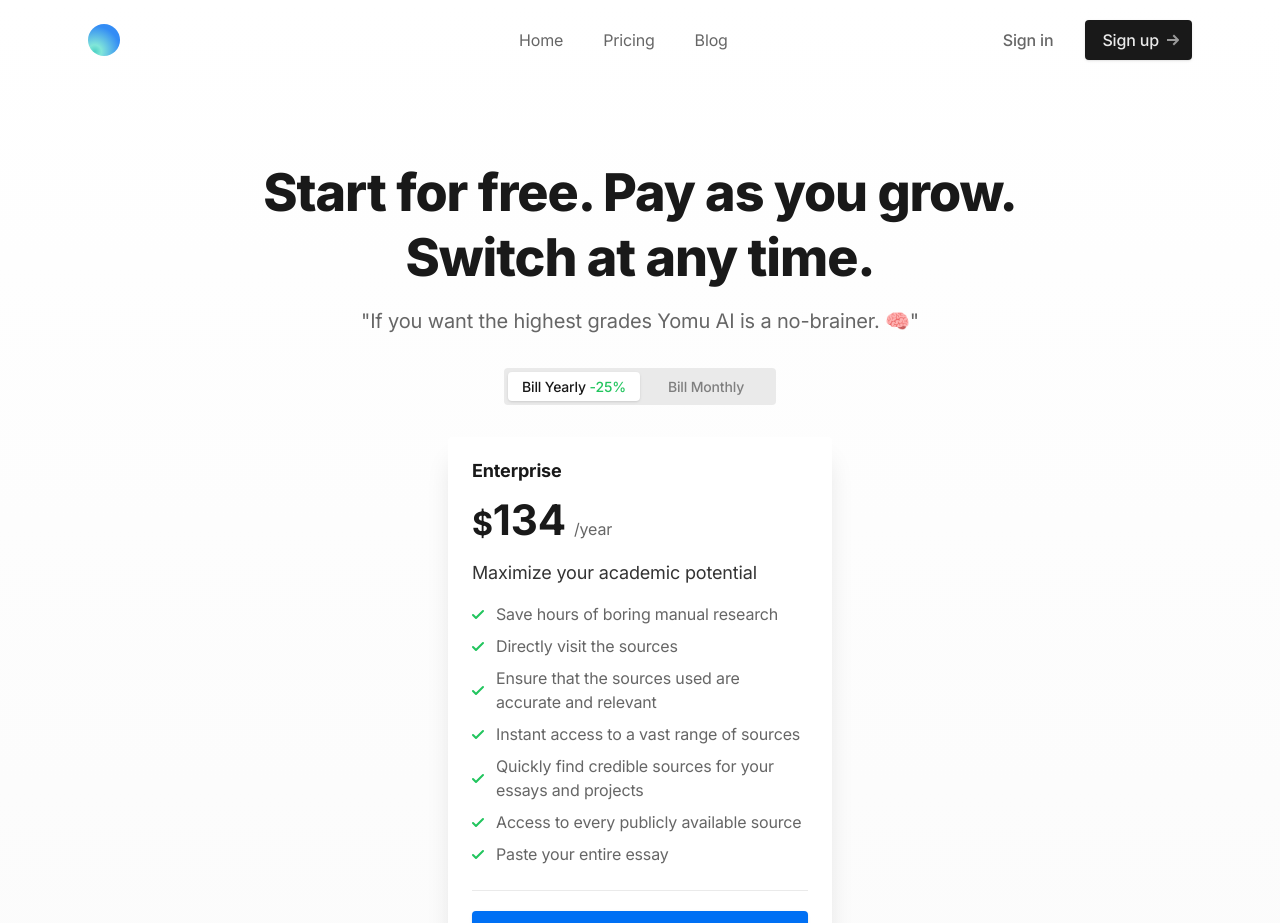
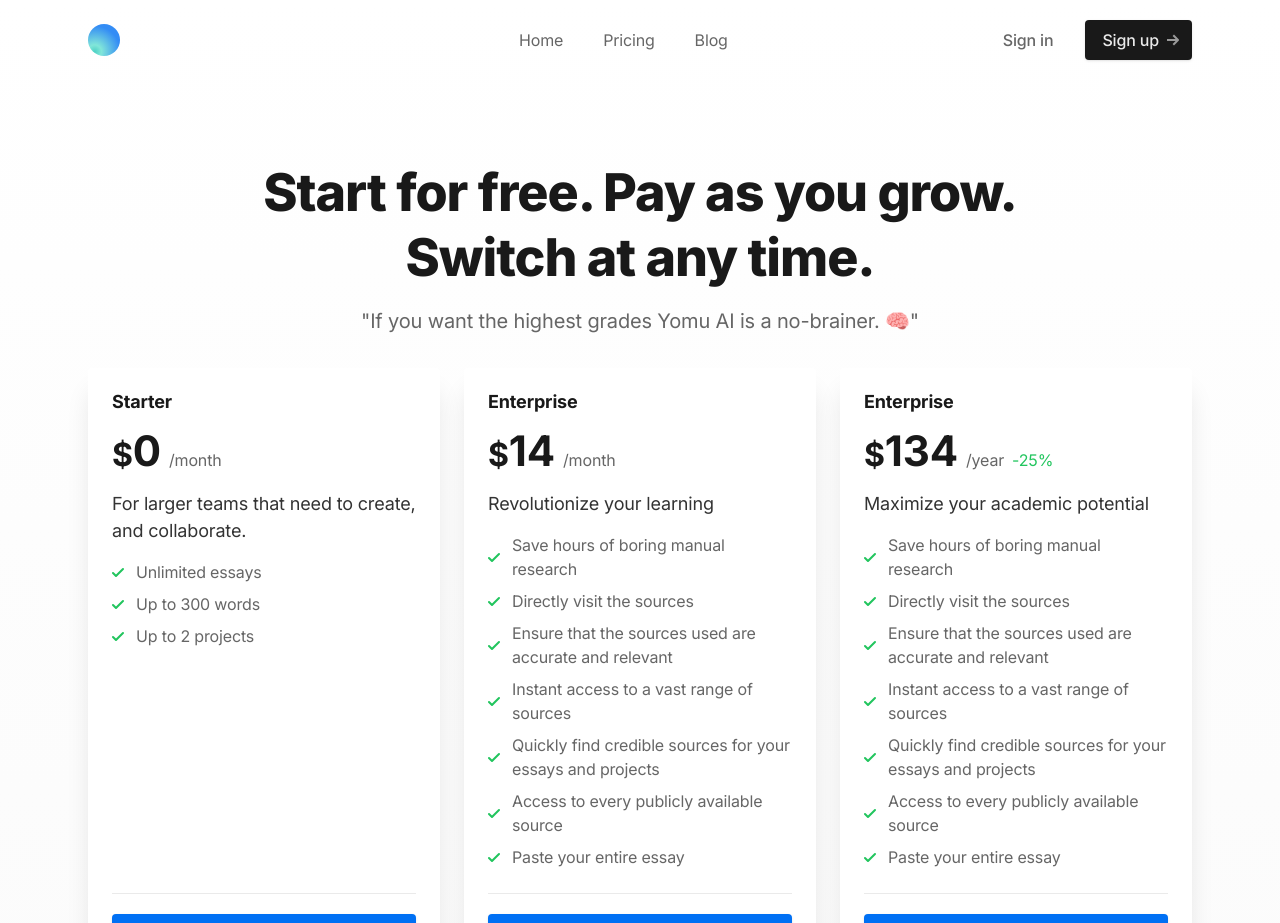
Before and after one commit to WB-15/Yomu-AI-Writer, a Next.js app: page /pricing in a window 1280 px wide. Shown: the top 923 px of the page. Built offline with nearby package versions, Linux system fonts and the light colour scheme.

Commit message:
chore: update price page

```diff
--- a/components/pricing-tables.tsx
+++ b/components/pricing-tables.tsx
@@ -26,7 +26,7 @@ export default function PricingTables() {
           {/* Pricing tables */}
           <div>
             {/* Pricing toggle */}
-            <div
+            {/* <div
               className="flex justify-center max-w-xs m-auto mb-8"
               data-aos="zoom-y-out"
               data-aos-delay="300"
@@ -65,12 +65,12 @@ export default function PricingTables() {
                   Bill Monthly
                 </button>
               </div>
-            </div>
+            </div> */}
 
-            <div className="max-w-sm md:max-w-2xl xl:max-w-none mx-auto grid gap-8 md:grid-cols-1 xl:grid-cols-1 xl:gap-6 items-start justify-items-center">
+            <div className="max-w-sm md:max-w-2xl xl:max-w-none mx-auto grid gap-8 md:grid-cols-1 xl:grid-cols-3 xl:gap-6 items-start justify-items-center">
               {/* Pricing table 1 */}
-              {/* <div
-                className="relative flex flex-col h-full py-5 px-6 rounded bg-white shadow-xl"
+              <div
+                className="relative flex flex-col h-full py-5 px-6 rounded bg-white shadow-xl max-w-sm w-full"
                 data-aos="zoom-y-out"
                 data-aos-delay="450"
               >
@@ -94,7 +94,7 @@ export default function PricingTables() {
                     >
                       <path d="M10.28 2.28L3.989 8.575 1.695 6.28A1 1 0 00.28 7.695l3 3a1 1 0 001.414 0l7-7A1 1 0 0010.28 2.28z" />
                     </svg>
-                    <span>Unlimited viewers</span>
+                    <span>Unlimited essays</span>
                   </li>
                   <li className="flex items-center mb-2">
                     <svg
@@ -104,7 +104,7 @@ export default function PricingTables() {
                     >
                       <path d="M10.28 2.28L3.989 8.575 1.695 6.28A1 1 0 00.28 7.695l3 3a1 1 0 001.414 0l7-7A1 1 0 0010.28 2.28z" />
                     </svg>
-                    <span>Up to 3 members</span>
+                    <span>Up to 300 words</span>
                   </li>
                   <li className="flex items-center mb-2">
                     <svg
@@ -116,16 +116,6 @@ export default function PricingTables() {
                     </svg>
                     <span>Up to 2 projects</span>
                   </li>
-                  <li className="flex items-center mb-2">
-                    <svg
-                      className="w-3 h-3 fill-current text-green-500 mr-3 shrink-0"
-                      viewBox="0 0 12 12"
-                      xmlns="http://www.w3.org/2000/svg"
-                    >
-                      <path d="M10.28 2.28L3.989 8.575 1.695 6.28A1 1 0 00.28 7.695l3 3a1 1 0 001.414 0l7-7A1 1 0 0010.28 2.28z" />
-                    </svg>
-                    <span>Dedicated support</span>
-                  </li>
                 </ul>
                 <div className="border-t border-gray-200 pt-5 mt-6">
                   <a
@@ -135,34 +125,22 @@ export default function PricingTables() {
                     Try for free
                   </a>
                 </div>
-              </div> */}
-
-              {/* Pricing table 2 */}
-              {/* <div
-                className="relative flex flex-col h-full py-5 px-6 rounded bg-blue-100 shadow-xl border-2 border-blue-500"
+              </div>
+              {/* {pricing monthly} */}
+              <div
+                className="relative flex flex-col h-full py-5 px-6 rounded bg-white shadow-xl max-w-sm w-full"
                 data-aos="zoom-y-out"
                 data-aos-delay="450"
               >
-                <div className="absolute top-0 right-0 mr-5 p-3 -mt-5 bg-yellow-500 rounded-full">
-                  <svg
-                    className="w-4 h-4 fill-current text-white"
-                    viewBox="0 0 16 16"
-                    xmlns="http://www.w3.org/2000/svg"
-                  >
-                    <path d="M15.145 5.05l-4.316-.627L8.898.513c-.338-.684-1.456-.684-1.794 0l-1.93 3.91-4.317.627a1.002 1.002 0 00-.554 1.707l3.124 3.044-.737 4.3a1 1 0 001.45 1.053L8 13.125l3.862 2.03c.728.381 1.59-.234 1.45-1.054l-.736-4.299L15.7 6.758a1.003 1.003 0 00-.555-1.708z" />
-                  </svg>
-                </div>
                 <div className="mb-4">
-                  <div className="text-lg font-bold mb-1">Agency</div>
+                  <div className="text-lg font-bold mb-1">Enterprise</div>
                   <div className="inline-flex items-baseline mb-2">
                     <span className="text-3xl font-bold">$</span>
-                    <span className="text-4xl font-bold">
-                      {annual ? "24" : "34"}
-                    </span>
+                    <span className="text-4xl font-bold">14</span>
                     <span className="text-gray-600 pl-2">/month</span>
                   </div>
                   <div className="text-lg text-gray-800">
-                    For larger teams that need to create, and collaborate.
+                    Revolutionize your learning
                   </div>
                 </div>
                 <ul className="text-gray-600 -mb-2 grow">
@@ -174,7 +152,7 @@ export default function PricingTables() {
                     >
                       <path d="M10.28 2.28L3.989 8.575 1.695 6.28A1 1 0 00.28 7.695l3 3a1 1 0 001.414 0l7-7A1 1 0 0010.28 2.28z" />
                     </svg>
-                    <span>Unlimited viewers</span>
+                    <span>Save hours of boring manual research</span>
                   </li>
                   <li className="flex items-center mb-2">
                     <svg
@@ -184,7 +162,7 @@ export default function PricingTables() {
                     >
                       <path d="M10.28 2.28L3.989 8.575 1.695 6.28A1 1 0 00.28 7.695l3 3a1 1 0 001.414 0l7-7A1 1 0 0010.28 2.28z" />
                     </svg>
-                    <span>Up to 3 members</span>
+                    <span>Directly visit the sources</span>
                   </li>
                   <li className="flex items-center mb-2">
                     <svg
@@ -194,7 +172,9 @@ export default function PricingTables() {
                     >
                       <path d="M10.28 2.28L3.989 8.575 1.695 6.28A1 1 0 00.28 7.695l3 3a1 1 0 001.414 0l7-7A1 1 0 0010.28 2.28z" />
                     </svg>
-                    <span>Up to 2 projects</span>
+                    <span>
+                      Ensure that the sources used are accurate and relevant
+                    </span>
                   </li>
                   <li className="flex items-center mb-2">
                     <svg
@@ -204,7 +184,39 @@ export default function PricingTables() {
                     >
                       <path d="M10.28 2.28L3.989 8.575 1.695 6.28A1 1 0 00.28 7.695l3 3a1 1 0 001.414 0l7-7A1 1 0 0010.28 2.28z" />
                     </svg>
-                    <span>Dedicated support</span>
+                    <span>Instant access to a vast range of sources</span>
+                  </li>
+                  <li className="flex items-center mb-2">
+                    <svg
+                      className="w-3 h-3 fill-current text-green-500 mr-3 shrink-0"
+                      viewBox="0 0 12 12"
+                      xmlns="http://www.w3.org/2000/svg"
+                    >
+                      <path d="M10.28 2.28L3.989 8.575 1.695 6.28A1 1 0 00.28 7.695l3 3a1 1 0 001.414 0l7-7A1 1 0 0010.28 2.28z" />
+                    </svg>
+                    <span>
+                      Quickly find credible sources for your essays and projects
+                    </span>
+                  </li>
+                  <li className="flex items-center mb-2">
+                    <svg
+                      className="w-3 h-3 fill-current text-green-500 mr-3 shrink-0"
+                      viewBox="0 0 12 12"
+                      xmlns="http://www.w3.org/2000/svg"
+                    >
+                      <path d="M10.28 2.28L3.989 8.575 1.695 6.28A1 1 0 00.28 7.695l3 3a1 1 0 001.414 0l7-7A1 1 0 0010.28 2.28z" />
+                    </svg>
+                    <span>Access to every publicly available source</span>
+                  </li>
+                  <li className="flex items-center mb-2">
+                    <svg
+                      className="w-3 h-3 fill-current text-green-500 mr-3 shrink-0"
+                      viewBox="0 0 12 12"
+                      xmlns="http://www.w3.org/2000/svg"
+                    >
+                      <path d="M10.28 2.28L3.989 8.575 1.695 6.28A1 1 0 00.28 7.695l3 3a1 1 0 001.414 0l7-7A1 1 0 0010.28 2.28z" />
+                    </svg>
+                    <span>Paste your entire essay</span>
                   </li>
                 </ul>
                 <div className="border-t border-gray-200 pt-5 mt-6">
@@ -212,14 +224,11 @@ export default function PricingTables() {
                     className="btn-sm text-white bg-blue-600 hover:bg-blue-700 w-full"
                     href="#0"
                   >
-                    Start free trial
+                    Buy now
                   </a>
                 </div>
-              </div> */}
-
+              </div>
               {/* Pricing table 3 */}
-
-              {/* Pricing table 4 */}
               <div
                 className="relative flex flex-col h-full py-5 px-6 rounded bg-white shadow-xl max-w-sm w-full"
                 data-aos="zoom-y-out"
@@ -229,18 +238,12 @@ export default function PricingTables() {
                   <div className="text-lg font-bold mb-1">Enterprise</div>
                   <div className="inline-flex items-baseline mb-2">
                     <span className="text-3xl font-bold">$</span>
-                    <span className="text-4xl font-bold">
-                      {annual ? "134" : "14"}
-                    </span>
-                    <span className="text-gray-600 pl-2">
-                      {" "}
-                      {annual ? "/year" : "/month"}
-                    </span>
+                    <span className="text-4xl font-bold">134</span>
+                    <span className="text-gray-600 pl-2">/year</span>
+                    <span className="text-green-500 ml-2">-25%</span>
                   </div>
                   <div className="text-lg text-gray-800">
-                    {annual
-                      ? "Maximize your academic potential"
-                      : "Revolutionize your learning"}
+                    Maximize your academic potential
                   </div>
                 </div>
                 <ul className="text-gray-600 -mb-2 grow">
```
